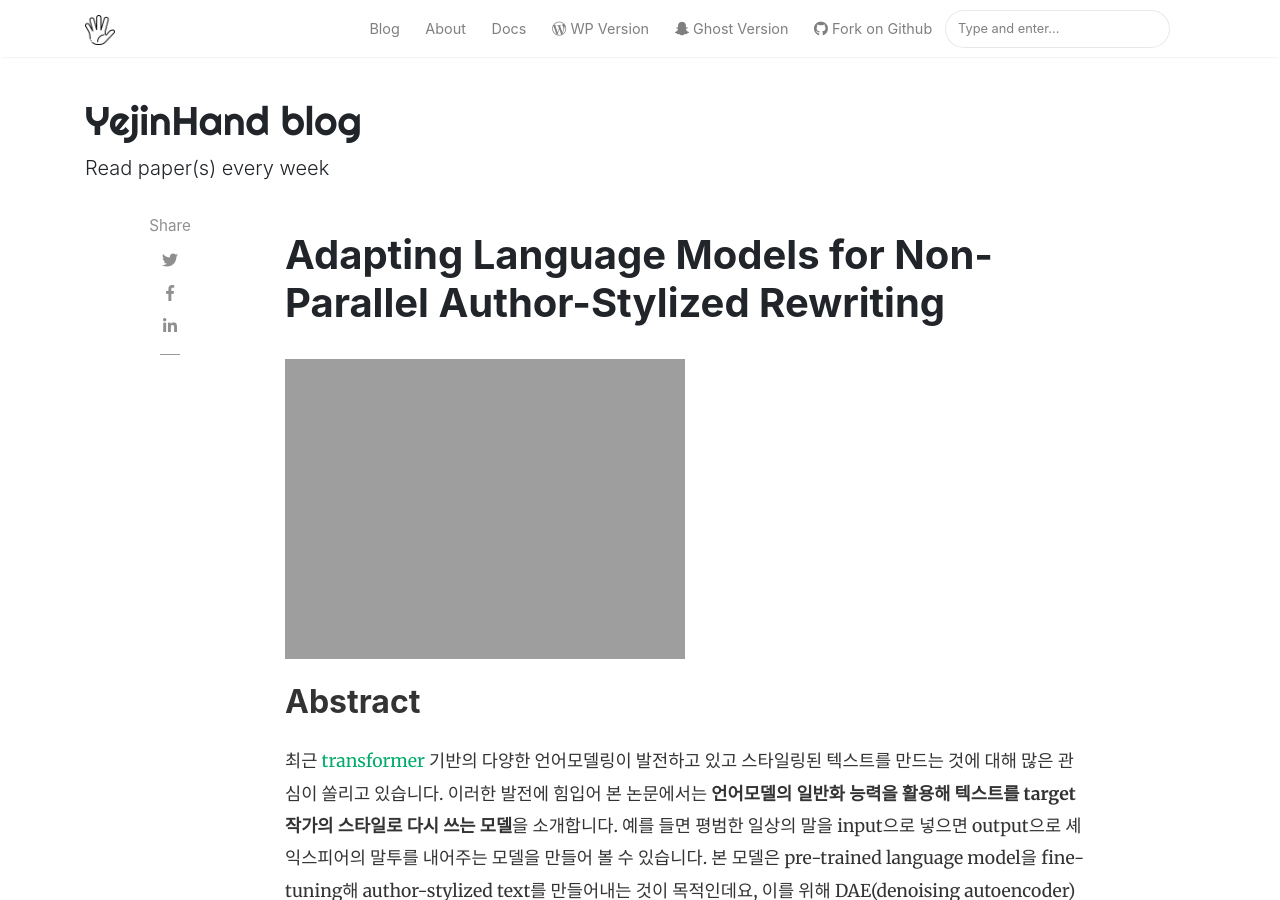
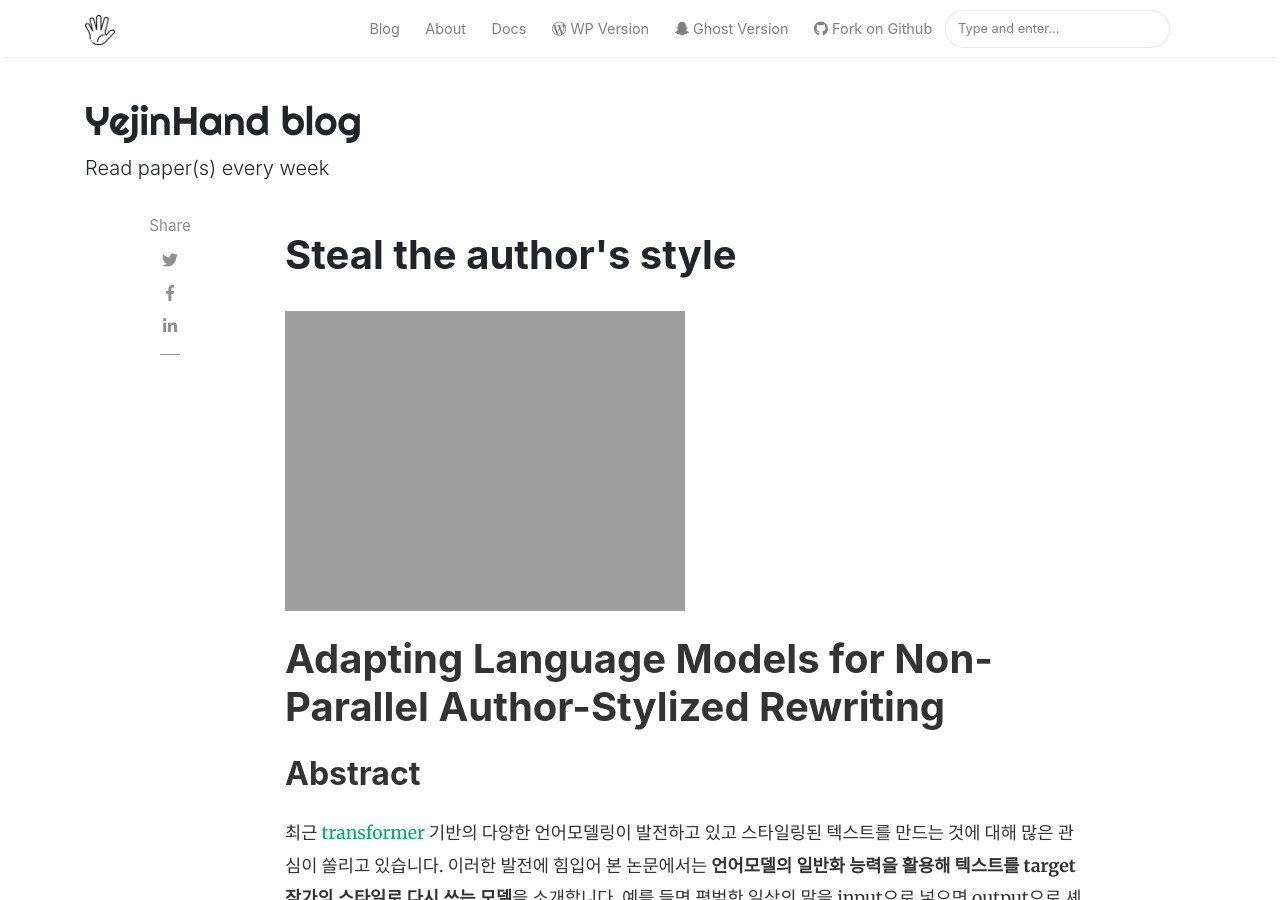
Before and after one commit to ozzaney/ozzaney_, a Jekyll site: the page built from _posts/2022-09-26-author-style.md, in a window 1280 px wide and 900 px high. Built offline with Jekyll 4.4.1, drawn with Linux system fonts in a browser that asks for light colours; nearby versions of some CDN libraries; comment, search, counter and statistics services are not loaded.

Commit message:
Update 2022-09-26-author-style.md

```diff
--- a/_posts/2022-09-26-author-style.md
+++ b/_posts/2022-09-26-author-style.md
@@ -1,10 +1,11 @@
 ---
 layout: post
-title:  "Adapting Language Models for Non-Parallel Author-Stylized Rewriting"
+title:  "Steal the author's style"
 categories: [ keyword, AI, NLP ]
 image: assets/images/authors.png
 use_math: true
 ---
+# Adapting Language Models for Non-Parallel Author-Stylized Rewriting
 
 ## Abstract
 
```
